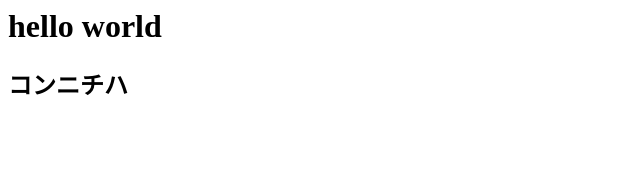
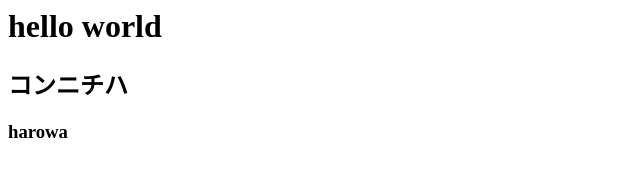
Before and after one commit to juntasakamoto/juntasakamoto.github.io, a plain HTML site: page index.html in a window 1280 px wide. Shown: the full height of the page, 0-640 px from the left. Drawn offline with Linux system fonts and the light colour scheme.

Commit message:
中にharowa追加

```diff
--- a/index.html
+++ b/index.html
@@ -1,2 +1,3 @@
 <h1>hello world</h1>
 <h2>コンニチハ</h2>
+<h3>harowa<h3>
```
